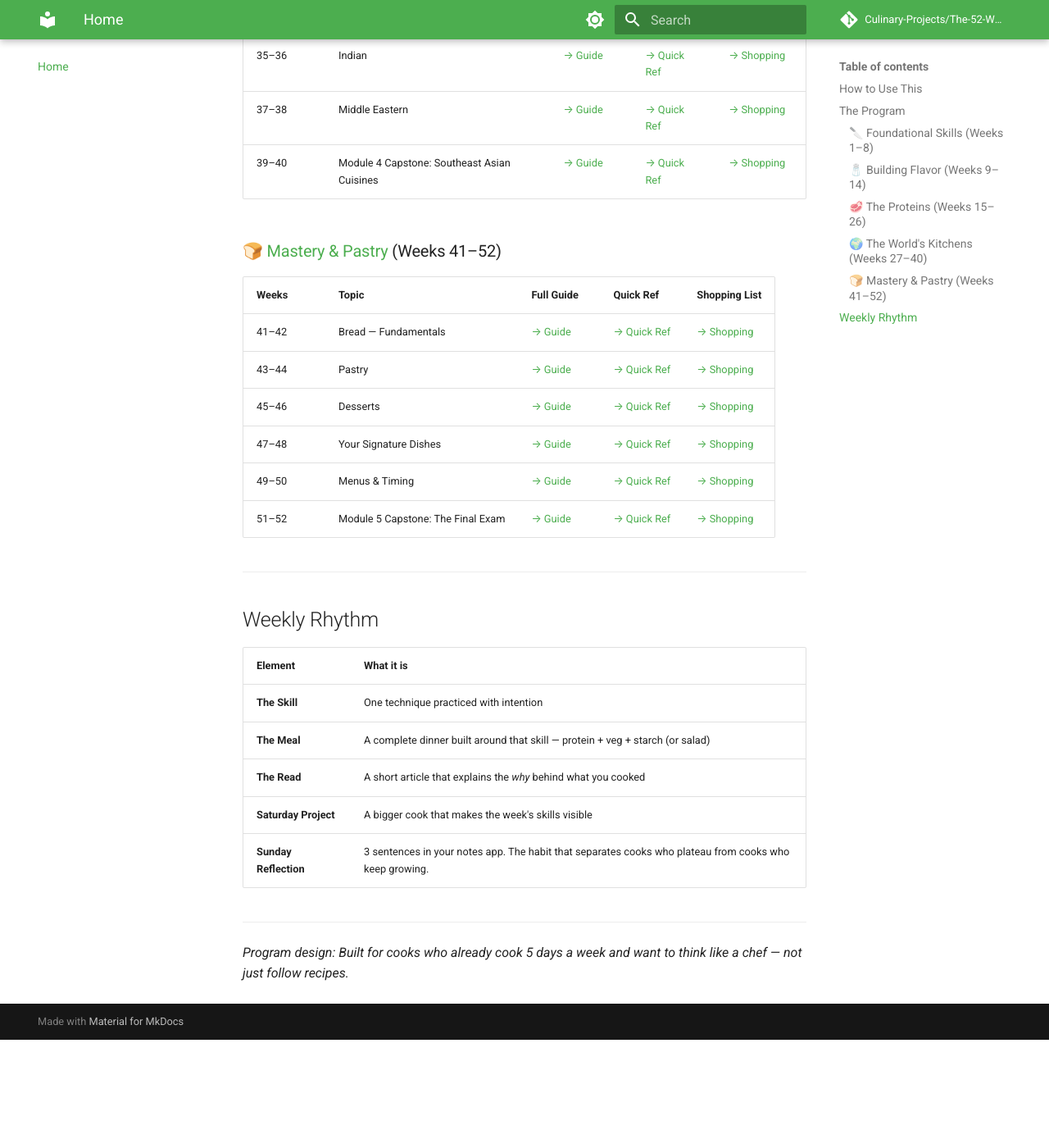
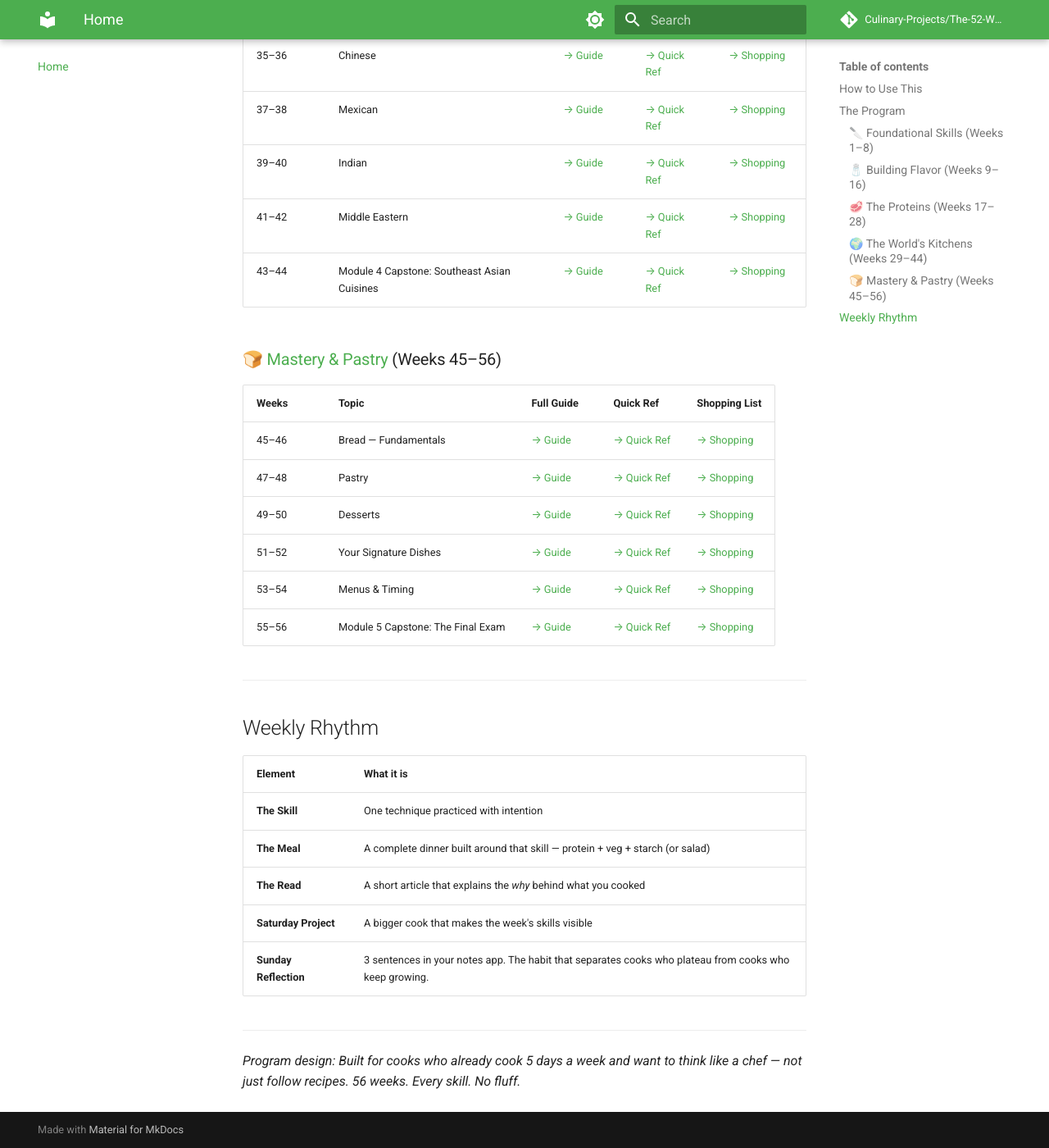
Before and after one commit to Culinary-Projects/The-52-Week-Culinary-Project, an MkDocs documentation site: the page built from docs/README.md, in a window 1280 px wide and 1400 px high, scrolled down 2291 px. Shown: the whole window at 82% size. Built offline with MkDocs 1.6.1 and Material for MkDocs 9.7.7, drawn with Linux system fonts in a browser that asks for light colours; comment, search, counter and statistics services are not loaded; before the commit the page ends 3559 px from its top, so only the background shows below that; some of the changed text lies outside the part shown.

Commit message:
docs/README: update from 52 to 56 weeks throughout
- Title and subtitle: 52-Week -> 56-Week
- Module 2: range 9-14 -> 9-16; add Vegetables (11-12) row;
  fix Pasta row path (11-12 -> 13-14); fix Capstone path (13-14 -> 15-16)
- Module 3: range 15-26 -> 17-28; fix all week numbers and folder paths
- Module 4: range 27-40 -> 29-44; fix all week numbers and folder paths;
  add Chinese (35-36) row
- Module 5: range 41-52 -> 45-56; fix all week numbers and folder paths
- Footer: add '56 weeks. Every skill. No fluff.'

```diff
--- a/docs/README.md
+++ b/docs/README.md
@@ -1,6 +1,6 @@
-# 🍳 Home Culinary School — The 52-Week Culinary Project
+# 🍳 Home Culinary School — The 56-Week Culinary Project
 
-> **A 52-Week Program for the Home Cook Who Already Cooks**
+> **A 56-Week Program for the Home Cook Who Already Cooks**
 
 ---
 
@@ -32,47 +32,49 @@ Each 2-week block has **three files**:
 | 5–6 | The 5 Mother Sauces | [→ Guide](weeks/01-foundational-skills/05-06-mother-sauces/index.md) | [→ Quick Ref](weeks/01-foundational-skills/05-06-mother-sauces/quick-ref.md) | [→ Shopping](weeks/01-foundational-skills/05-06-mother-sauces/shopping-list.md) |
 | 7–8 | Stocks & Eggs | [→ Guide](weeks/01-foundational-skills/07-08-stocks-and-eggs/index.md) | [→ Quick Ref](weeks/01-foundational-skills/07-08-stocks-and-eggs/quick-ref.md) | [→ Shopping](weeks/01-foundational-skills/07-08-stocks-and-eggs/shopping-list.md) |
 
-### 🧂 [Building Flavor](weeks/02-building-flavor/README.md) (Weeks 9–14)
+### 🧂 [Building Flavor](weeks/02-building-flavor/README.md) (Weeks 9–16)
 
 | Weeks | Topic | Full Guide | Quick Ref | Shopping List |
 |-------|-------|------------|-----------|---------------|
 | 9–10 | Seasoning & Flavor Building | [→ Guide](weeks/02-building-flavor/09-10-seasoning-and-flavor/index.md) | [→ Quick Ref](weeks/02-building-flavor/09-10-seasoning-and-flavor/quick-ref.md) | [→ Shopping](weeks/02-building-flavor/09-10-seasoning-and-flavor/shopping-list.md) |
-| 11–12 | Pasta & Grains from Scratch | [→ Guide](weeks/02-building-flavor/11-12-pasta-and-grains/index.md) | [→ Quick Ref](weeks/02-building-flavor/11-12-pasta-and-grains/quick-ref.md) | [→ Shopping](weeks/02-building-flavor/11-12-pasta-and-grains/shopping-list.md) |
-| 13–14 | Module 2 Capstone: Poultry & Flavor Review | [→ Guide](weeks/02-building-flavor/13-14-midpoint-review/index.md) | [→ Quick Ref](weeks/02-building-flavor/13-14-midpoint-review/quick-ref.md) | [→ Shopping](weeks/02-building-flavor/13-14-midpoint-review/shopping-list.md) |
+| 11–12 | Vegetables & Plant-Forward Cooking | [→ Guide](weeks/02-building-flavor/11-12-vegetables-plant-forward/index.md) | [→ Quick Ref](weeks/02-building-flavor/11-12-vegetables-plant-forward/quick-ref.md) | [→ Shopping](weeks/02-building-flavor/11-12-vegetables-plant-forward/shopping-list.md) |
+| 13–14 | Pasta & Grains from Scratch | [→ Guide](weeks/02-building-flavor/13-14-pasta-and-grains/index.md) | [→ Quick Ref](weeks/02-building-flavor/13-14-pasta-and-grains/quick-ref.md) | [→ Shopping](weeks/02-building-flavor/13-14-pasta-and-grains/shopping-list.md) |
+| 15–16 | Module 2 Capstone: Poultry & Flavor Review | [→ Guide](weeks/02-building-flavor/15-16-midpoint-review/index.md) | [→ Quick Ref](weeks/02-building-flavor/15-16-midpoint-review/quick-ref.md) | [→ Shopping](weeks/02-building-flavor/15-16-midpoint-review/shopping-list.md) |
 
-### 🥩 [The Proteins](weeks/03-the-proteins/README.md) (Weeks 15–26)
+### 🥩 [The Proteins](weeks/03-the-proteins/README.md) (Weeks 17–28)
 
 | Weeks | Topic | Full Guide | Quick Ref | Shopping List |
 |-------|-------|------------|-----------|---------------|
-| 15–16 | Beef — Fundamentals | [→ Guide](weeks/03-the-proteins/15-16-beef-fundamentals/index.md) | [→ Quick Ref](weeks/03-the-proteins/15-16-beef-fundamentals/quick-ref.md) | [→ Shopping](weeks/03-the-proteins/15-16-beef-fundamentals/shopping-list.md) |
-| 17–18 | Beef — Advanced Cuts | [→ Guide](weeks/03-the-proteins/17-18-beef-advanced/index.md) | [→ Quick Ref](weeks/03-the-proteins/17-18-beef-advanced/quick-ref.md) | [→ Shopping](weeks/03-the-proteins/17-18-beef-advanced/shopping-list.md) |
-| 19–20 | Pork — All Cuts | [→ Guide](weeks/03-the-proteins/19-20-pork/index.md) | [→ Quick Ref](weeks/03-the-proteins/19-20-pork/quick-ref.md) | [→ Shopping](weeks/03-the-proteins/19-20-pork/shopping-list.md) |
-| 21–22 | Seafood — Fish | [→ Guide](weeks/03-the-proteins/21-22-fish/index.md) | [→ Quick Ref](weeks/03-the-proteins/21-22-fish/quick-ref.md) | [→ Shopping](weeks/03-the-proteins/21-22-fish/shopping-list.md) |
-| 23–24 | Seafood — Shellfish | [→ Guide](weeks/03-the-proteins/23-24-shellfish/index.md) | [→ Quick Ref](weeks/03-the-proteins/23-24-shellfish/quick-ref.md) | [→ Shopping](weeks/03-the-proteins/23-24-shellfish/shopping-list.md) |
-| 25–26 | Module 3 Capstone: Charcuterie & Curing | [→ Guide](weeks/03-the-proteins/25-26-charcuterie-review/index.md) | [→ Quick Ref](weeks/03-the-proteins/25-26-charcuterie-review/quick-ref.md) | [→ Shopping](weeks/03-the-proteins/25-26-charcuterie-review/shopping-list.md) |
+| 17–18 | Beef — Fundamentals | [→ Guide](weeks/03-the-proteins/17-18-beef-fundamentals/index.md) | [→ Quick Ref](weeks/03-the-proteins/17-18-beef-fundamentals/quick-ref.md) | [→ Shopping](weeks/03-the-proteins/17-18-beef-fundamentals/shopping-list.md) |
+| 19–20 | Beef — Advanced Cuts | [→ Guide](weeks/03-the-proteins/19-20-beef-advanced/index.md) | [→ Quick Ref](weeks/03-the-proteins/19-20-beef-advanced/quick-ref.md) | [→ Shopping](weeks/03-the-proteins/19-20-beef-advanced/shopping-list.md) |
+| 21–22 | Pork — All Cuts | [→ Guide](weeks/03-the-proteins/21-22-pork/index.md) | [→ Quick Ref](weeks/03-the-proteins/21-22-pork/quick-ref.md) | [→ Shopping](weeks/03-the-proteins/21-22-pork/shopping-list.md) |
+| 23–24 | Fish | [→ Guide](weeks/03-the-proteins/23-24-fish/index.md) | [→ Quick Ref](weeks/03-the-proteins/23-24-fish/quick-ref.md) | [→ Shopping](weeks/03-the-proteins/23-24-fish/shopping-list.md) |
+| 25–26 | Shellfish | [→ Guide](weeks/03-the-proteins/25-26-shellfish/index.md) | [→ Quick Ref](weeks/03-the-proteins/25-26-shellfish/quick-ref.md) | [→ Shopping](weeks/03-the-proteins/25-26-shellfish/shopping-list.md) |
+| 27–28 | Module 3 Capstone: Charcuterie & Curing | [→ Guide](weeks/03-the-proteins/27-28-charcuterie-review/index.md) | [→ Quick Ref](weeks/03-the-proteins/27-28-charcuterie-review/quick-ref.md) | [→ Shopping](weeks/03-the-proteins/27-28-charcuterie-review/shopping-list.md) |
 
-### 🌍 [The World's Kitchens](weeks/04-worlds-kitchens/README.md) (Weeks 27–40)
+### 🌍 [The World's Kitchens](weeks/04-worlds-kitchens/README.md) (Weeks 29–44)
 
 | Weeks | Topic | Full Guide | Quick Ref | Shopping List |
 |-------|-------|------------|-----------|---------------|
-| 27–28 | French | [→ Guide](weeks/04-worlds-kitchens/27-28-french/index.md) | [→ Quick Ref](weeks/04-worlds-kitchens/27-28-french/quick-ref.md) | [→ Shopping](weeks/04-worlds-kitchens/27-28-french/shopping-list.md) |
-| 29–30 | Italian | [→ Guide](weeks/04-worlds-kitchens/29-30-italian/index.md) | [→ Quick Ref](weeks/04-worlds-kitchens/29-30-italian/quick-ref.md) | [→ Shopping](weeks/04-worlds-kitchens/29-30-italian/shopping-list.md) |
-| 31–32 | Japanese | [→ Guide](weeks/04-worlds-kitchens/31-32-japanese/index.md) | [→ Quick Ref](weeks/04-worlds-kitchens/31-32-japanese/quick-ref.md) | [→ Shopping](weeks/04-worlds-kitchens/31-32-japanese/shopping-list.md) |
-| 33–34 | Mexican | [→ Guide](weeks/04-worlds-kitchens/33-34-mexican/index.md) | [→ Quick Ref](weeks/04-worlds-kitchens/33-34-mexican/quick-ref.md) | [→ Shopping](weeks/04-worlds-kitchens/33-34-mexican/shopping-list.md) |
-| 35–36 | Indian | [→ Guide](weeks/04-worlds-kitchens/35-36-indian/index.md) | [→ Quick Ref](weeks/04-worlds-kitchens/35-36-indian/quick-ref.md) | [→ Shopping](weeks/04-worlds-kitchens/35-36-indian/shopping-list.md) |
-| 37–38 | Middle Eastern | [→ Guide](weeks/04-worlds-kitchens/37-38-middle-eastern/index.md) | [→ Quick Ref](weeks/04-worlds-kitchens/37-38-middle-eastern/quick-ref.md) | [→ Shopping](weeks/04-worlds-kitchens/37-38-middle-eastern/shopping-list.md) |
-| 39–40 | Module 4 Capstone: Southeast Asian Cuisines | [→ Guide](weeks/04-worlds-kitchens/39-40-southeast-asian-review/index.md) | [→ Quick Ref](weeks/04-worlds-kitchens/39-40-southeast-asian-review/quick-ref.md) | [→ Shopping](weeks/04-worlds-kitchens/39-40-southeast-asian-review/shopping-list.md) |
+| 29–30 | French | [→ Guide](weeks/04-worlds-kitchens/29-30-french/index.md) | [→ Quick Ref](weeks/04-worlds-kitchens/29-30-french/quick-ref.md) | [→ Shopping](weeks/04-worlds-kitchens/29-30-french/shopping-list.md) |
+| 31–32 | Italian | [→ Guide](weeks/04-worlds-kitchens/31-32-italian/index.md) | [→ Quick Ref](weeks/04-worlds-kitchens/31-32-italian/quick-ref.md) | [→ Shopping](weeks/04-worlds-kitchens/31-32-italian/shopping-list.md) |
+| 33–34 | Japanese | [→ Guide](weeks/04-worlds-kitchens/33-34-japanese/index.md) | [→ Quick Ref](weeks/04-worlds-kitchens/33-34-japanese/quick-ref.md) | [→ Shopping](weeks/04-worlds-kitchens/33-34-japanese/shopping-list.md) |
+| 35–36 | Chinese | [→ Guide](weeks/04-worlds-kitchens/35-36-chinese/index.md) | [→ Quick Ref](weeks/04-worlds-kitchens/35-36-chinese/quick-ref.md) | [→ Shopping](weeks/04-worlds-kitchens/35-36-chinese/shopping-list.md) |
+| 37–38 | Mexican | [→ Guide](weeks/04-worlds-kitchens/37-38-mexican/index.md) | [→ Quick Ref](weeks/04-worlds-kitchens/37-38-mexican/quick-ref.md) | [→ Shopping](weeks/04-worlds-kitchens/37-38-mexican/shopping-list.md) |
+| 39–40 | Indian | [→ Guide](weeks/04-worlds-kitchens/39-40-indian/index.md) | [→ Quick Ref](weeks/04-worlds-kitchens/39-40-indian/quick-ref.md) | [→ Shopping](weeks/04-worlds-kitchens/39-40-indian/shopping-list.md) |
+| 41–42 | Middle Eastern | [→ Guide](weeks/04-worlds-kitchens/41-42-middle-eastern/index.md) | [→ Quick Ref](weeks/04-worlds-kitchens/41-42-middle-eastern/quick-ref.md) | [→ Shopping](weeks/04-worlds-kitchens/41-42-middle-eastern/shopping-list.md) |
+| 43–44 | Module 4 Capstone: Southeast Asian Cuisines | [→ Guide](weeks/04-worlds-kitchens/43-44-southeast-asian-review/index.md) | [→ Quick Ref](weeks/04-worlds-kitchens/43-44-southeast-asian-review/quick-ref.md) | [→ Shopping](weeks/04-worlds-kitchens/43-44-southeast-asian-review/shopping-list.md) |
 
-### 🍞 [Mastery & Pastry](weeks/05-mastery-and-pastry/README.md) (Weeks 41–52)
+### 🍞 [Mastery & Pastry](weeks/05-mastery-and-pastry/README.md) (Weeks 45–56)
 
 | Weeks | Topic | Full Guide | Quick Ref | Shopping List |
 |-------|-------|------------|-----------|---------------|
-| 41–42 | Bread — Fundamentals | [→ Guide](weeks/05-mastery-and-pastry/41-42-bread/index.md) | [→ Quick Ref](weeks/05-mastery-and-pastry/41-42-bread/quick-ref.md) | [→ Shopping](weeks/05-mastery-and-pastry/41-42-bread/shopping-list.md) |
-| 43–44 | Pastry | [→ Guide](weeks/05-mastery-and-pastry/43-44-pastry/index.md) | [→ Quick Ref](weeks/05-mastery-and-pastry/43-44-pastry/quick-ref.md) | [→ Shopping](weeks/05-mastery-and-pastry/43-44-pastry/shopping-list.md) |
-| 45–46 | Desserts | [→ Guide](weeks/05-mastery-and-pastry/45-46-desserts/index.md) | [→ Quick Ref](weeks/05-mastery-and-pastry/45-46-desserts/quick-ref.md) | [→ Shopping](weeks/05-mastery-and-pastry/45-46-desserts/shopping-list.md) |
-| 47–48 | Your Signature Dishes | [→ Guide](weeks/05-mastery-and-pastry/47-48-signature-dishes/index.md) | [→ Quick Ref](weeks/05-mastery-and-pastry/47-48-signature-dishes/quick-ref.md) | [→ Shopping](weeks/05-mastery-and-pastry/47-48-signature-dishes/shopping-list.md) |
-| 49–50 | Menus & Timing | [→ Guide](weeks/05-mastery-and-pastry/49-50-menus-and-timing/index.md) | [→ Quick Ref](weeks/05-mastery-and-pastry/49-50-menus-and-timing/quick-ref.md) | [→ Shopping](weeks/05-mastery-and-pastry/49-50-menus-and-timing/shopping-list.md) |
-| 51–52 | Module 5 Capstone: The Final Exam | [→ Guide](weeks/05-mastery-and-pastry/51-52-final-exam/index.md) | [→ Quick Ref](weeks/05-mastery-and-pastry/51-52-final-exam/quick-ref.md) | [→ Shopping](weeks/05-mastery-and-pastry/51-52-final-exam/shopping-list.md) |
+| 45–46 | Bread — Fundamentals | [→ Guide](weeks/05-mastery-and-pastry/45-46-bread/index.md) | [→ Quick Ref](weeks/05-mastery-and-pastry/45-46-bread/quick-ref.md) | [→ Shopping](weeks/05-mastery-and-pastry/45-46-bread/shopping-list.md) |
+| 47–48 | Pastry | [→ Guide](weeks/05-mastery-and-pastry/47-48-pastry/index.md) | [→ Quick Ref](weeks/05-mastery-and-pastry/47-48-pastry/quick-ref.md) | [→ Shopping](weeks/05-mastery-and-pastry/47-48-pastry/shopping-list.md) |
+| 49–50 | Desserts | [→ Guide](weeks/05-mastery-and-pastry/49-50-desserts/index.md) | [→ Quick Ref](weeks/05-mastery-and-pastry/49-50-desserts/quick-ref.md) | [→ Shopping](weeks/05-mastery-and-pastry/49-50-desserts/shopping-list.md) |
+| 51–52 | Your Signature Dishes | [→ Guide](weeks/05-mastery-and-pastry/51-52-signature-dishes/index.md) | [→ Quick Ref](weeks/05-mastery-and-pastry/51-52-signature-dishes/quick-ref.md) | [→ Shopping](weeks/05-mastery-and-pastry/51-52-signature-dishes/shopping-list.md) |
+| 53–54 | Menus & Timing | [→ Guide](weeks/05-mastery-and-pastry/53-54-menus-and-timing/index.md) | [→ Quick Ref](weeks/05-mastery-and-pastry/53-54-menus-and-timing/quick-ref.md) | [→ Shopping](weeks/05-mastery-and-pastry/53-54-menus-and-timing/shopping-list.md) |
+| 55–56 | Module 5 Capstone: The Final Exam | [→ Guide](weeks/05-mastery-and-pastry/55-56-final-exam/index.md) | [→ Quick Ref](weeks/05-mastery-and-pastry/55-56-final-exam/quick-ref.md) | [→ Shopping](weeks/05-mastery-and-pastry/55-56-final-exam/shopping-list.md) |
 
 ---
 
@@ -88,4 +90,4 @@ Each 2-week block has **three files**:
 
 ---
 
-*Program design: Built for cooks who already cook 5 days a week and want to think like a chef — not just follow recipes.*
+*Program design: Built for cooks who already cook 5 days a week and want to think like a chef — not just follow recipes. 56 weeks. Every skill. No fluff.*
```
